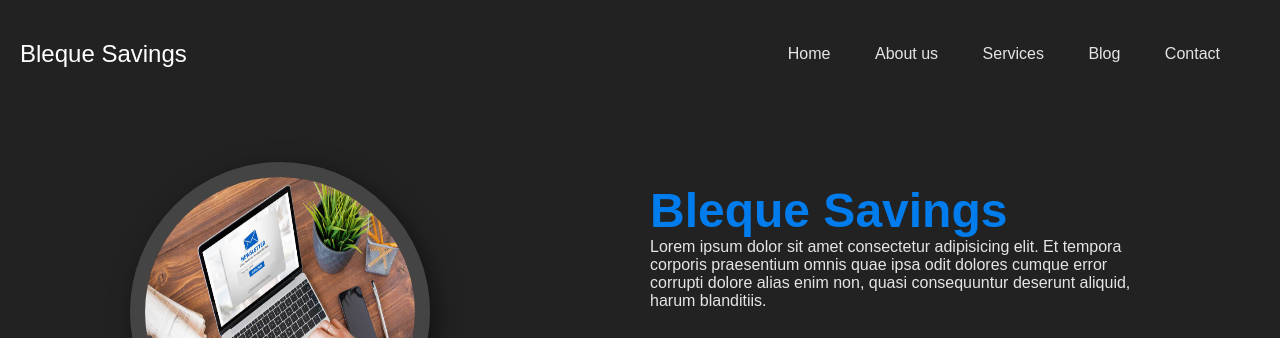
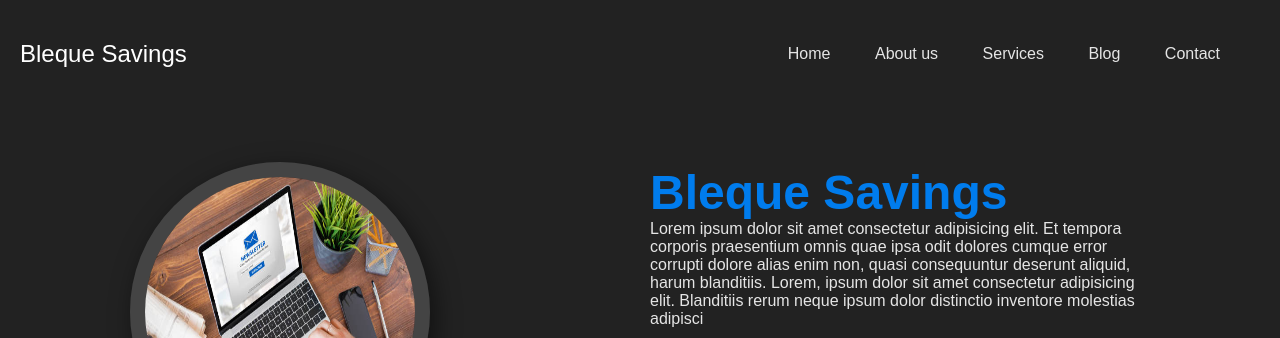
Before and after one commit to pinsoegustave/simple-landing-page, a plain HTML site: page index.html in a window 1280 px wide. Shown: the top 338 px of the page. Drawn offline with nearby package versions, Linux system fonts and the light colour scheme.

```diff
--- a/index.html
+++ b/index.html
@@ -45,7 +45,7 @@
                     <h1>Bleque Savings</h1>
                     <p>Lorem ipsum dolor sit amet consectetur adipisicing elit. Et tempora corporis praesentium omnis
                         quae ipsa odit dolores cumque error corrupti dolore alias enim non, quasi consequuntur deserunt
-                        aliquid, harum blanditiis.
+                        aliquid, harum blanditiis. Lorem, ipsum dolor sit amet consectetur adipisicing elit. Blanditiis rerum neque ipsum dolor distinctio inventore molestias adipisci
                     </p>
                     <div class="btn-group">
                         <a href="pinsoeresume.pdf" target="_blank" class="btn active">Download CV</a>
```
